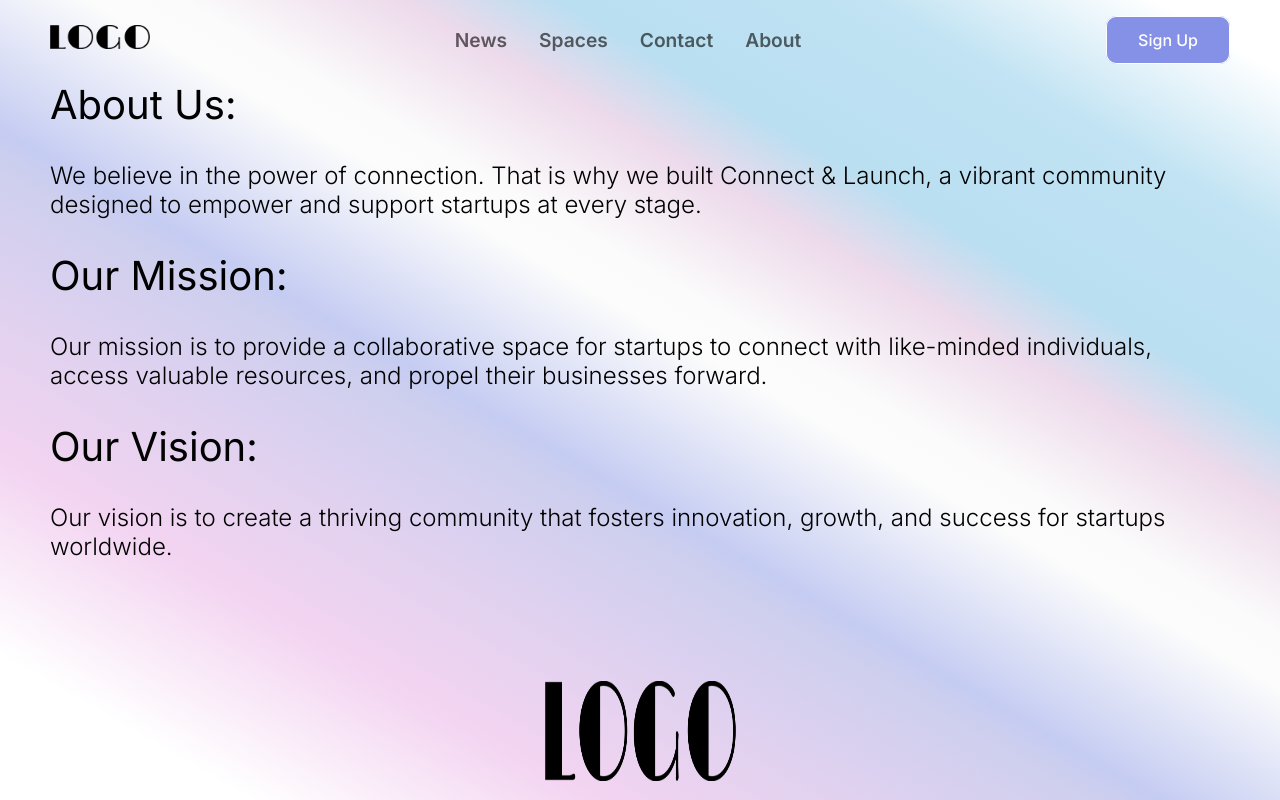
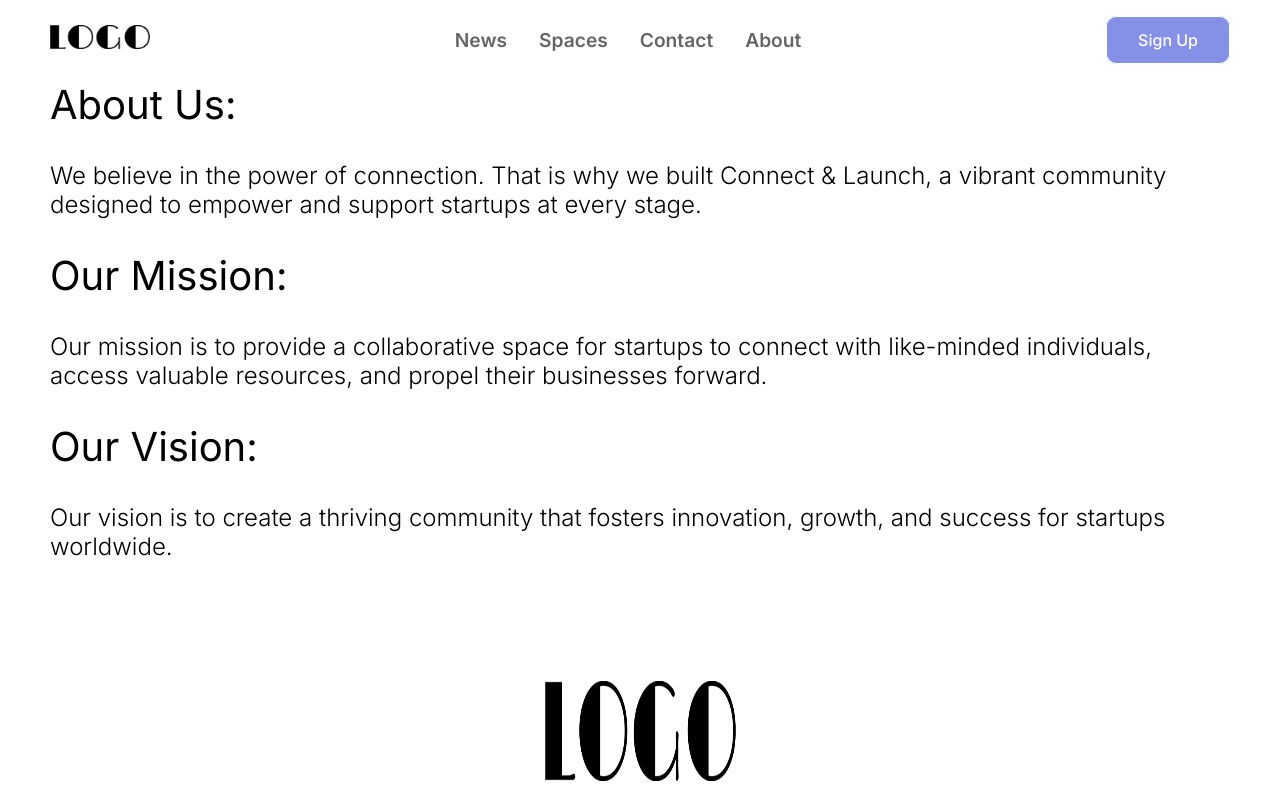
Before and after one commit to notHisu/StartupViet, a Next.js app: page /about in a window 1280 px wide. Shown: the top 800 px of the page. Built offline with nearby package versions, Linux system fonts and the light colour scheme.

Commit message:
fix: gradient full width

```diff
--- a/src/app/globals.css
+++ b/src/app/globals.css
@@ -7,15 +7,10 @@
   --padding: 20rem 5rem 20rem 5rem;
 }
 
-.container {
-  max-width: 1600px;
-  margin: auto;
-  padding-left: 50px;
-  padding-right: 50px;
-  min-height: 100vh;
+.background {
   display: flex;
-  flex-direction: column;
-  justify-content: space-between;
+  justify-content: center;
+  width: 100%;
   background: rgb(255, 255, 255);
   background: linear-gradient(
     30deg,
@@ -30,6 +25,17 @@
     rgba(193, 227, 243, 1) 87%,
     rgba(255, 255, 255, 1) 96%
   );
+}
+
+.container {
+  max-width: 1600px;
+  margin: auto;
+  padding-left: 50px;
+  padding-right: 50px;
+  min-height: 100vh;
+  display: flex;
+  flex-direction: column;
+  justify-content: space-between;
 }
 
 * {
--- a/src/app/layout.tsx
+++ b/src/app/layout.tsx
@@ -7,8 +7,8 @@ import Footer from "@/components/Footer/Footer";
 const inter = Inter({ subsets: ["latin"] });
 
 export const metadata: Metadata = {
-  title: "Create Next App",
-  description: "Generated by create next app",
+  title: "Startup Landing Page",
+  description: "A landing page for a startup company",
 };
 
 export default function RootLayout({
@@ -19,10 +19,12 @@ export default function RootLayout({
   return (
     <html lang="en">
       <body className={inter.className}>
-        <div className="container">
-          <NavBar />
-          {children}
-          <Footer />
+        <div className="grid wide">
+          <div className="container">
+            <NavBar />
+            {children}
+            <Footer />
+          </div>
         </div>
       </body>
     </html>
--- a/src/app/page.module.css
+++ b/src/app/page.module.css
@@ -1,7 +1,7 @@
 .container {
   display: flex;
   flex-direction: column;
-  align-items: start;
+  align-items: flex-start;
   justify-content: center;
   overflow: auto;
   gap: 2rem;
```
Also changed, not shown: src/app/news/page.tsx (+4 -4 lines).
